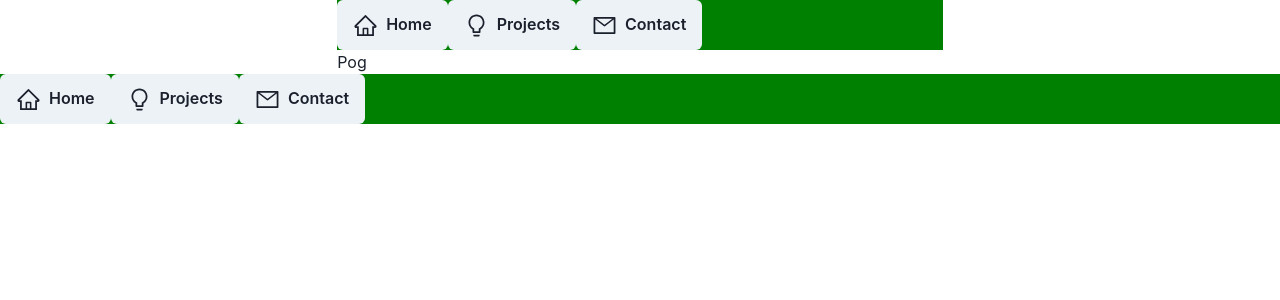
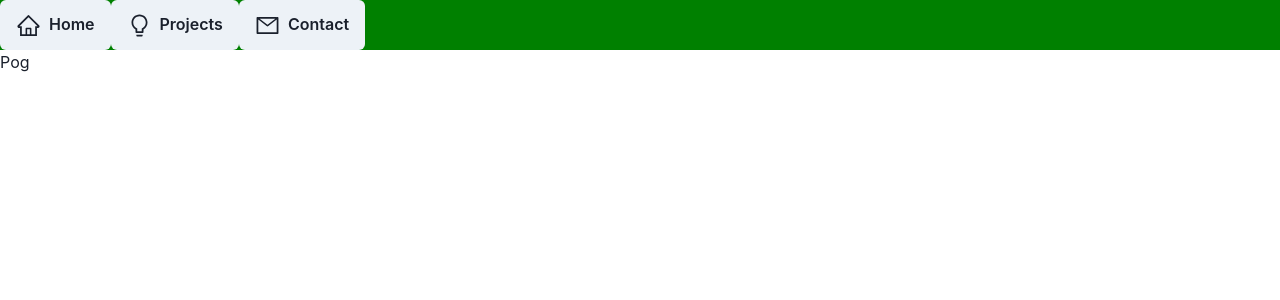
Before and after one commit to jacobwatson112/portfolio-frontend, a React (Create React App) app: page / in a window 1280 px wide. Shown: the top 300 px of the page. Built offline with nearby package versions, Linux system fonts and the light colour scheme.

Commit message:
Fixed Navbar Width Issue

```diff
--- a/src/App.tsx
+++ b/src/App.tsx
@@ -4,20 +4,16 @@ import "./App.css";
 import { BrowserRouter, Routes, Route } from "react-router-dom";
 import { ChakraProvider, Container } from "@chakra-ui/react";
 
-import NavbarComponent from "./components/NavbarComponent";
-import HomeView from './views/HomeView';
+import HomeView from "./views/HomeView";
 
 function App() {
   return (
     <ChakraProvider>
       <BrowserRouter>
-        <Container padding={0}>
-          <Routes>
-            <Route path="/" element={<HomeView />}></Route>
-            <Route index element={<HomeView />}></Route>
-          </Routes>
-        </Container>
-        <NavbarComponent />
+        <Routes>
+          <Route path="/" element={<HomeView />}></Route>
+          <Route index element={<HomeView />}></Route>
+        </Routes>
       </BrowserRouter>
     </ChakraProvider>
   );
```
